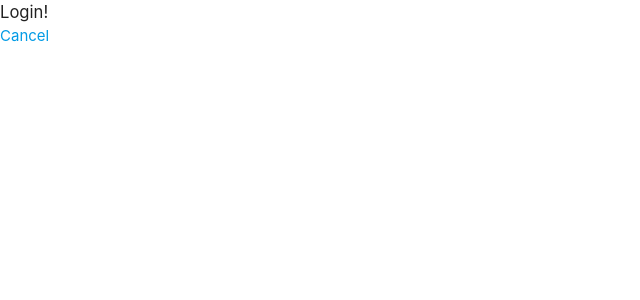
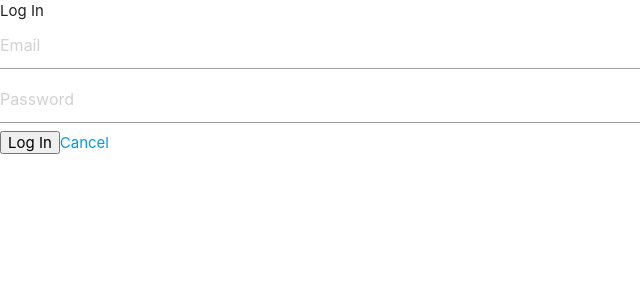
Before and after one commit to RyanBranco/auditory, a React (Create React App) app: page /login in a window 1280 px wide. Shown: the top 300 px of the page, without its empty margins (0-640 px from the left). Built offline with nearby package versions, Linux system fonts and the light colour scheme.

Commit message:
login and sign out (signup still has major bug)

```diff
--- a/routes/api/users.js
+++ b/routes/api/users.js
@@ -4,8 +4,8 @@ const User = require('../../models/user');
 const usersCtrl = require('../../controllers/users');
 
 /*---------- Public Routes ----------*/
-router.get('/signup', usersCtrl.signup);
-router.get('/login', usersCtrl.login);
+router.post('/signup', usersCtrl.signup);
+router.post('/login', usersCtrl.login);
 
 
 module.exports = router;
--- a/src/components/SideBarContent/SideBarContent.jsx
+++ b/src/components/SideBarContent/SideBarContent.jsx
@@ -5,7 +5,7 @@ import styles from "./SideBarContent.module.css";
 const SideBarContent = (props) => {
     let sideBar = props.user ?
         <div id={styles.SideBarContent}>
-            <p>I shouldnt be here</p>
+            <Link to='' onClick={props.handleLogout}>logout</Link>
         </div>
         :
         <div id={styles.LoginSideBar}>
--- a/src/components/SignupForm/SignupForm.jsx
+++ b/src/components/SignupForm/SignupForm.jsx
@@ -25,9 +25,9 @@ class SignupForm extends Component {
     try {
       await userService.signup(this.state);
       // Successfully signed up - show GamePage
+      this.props.handleSignup();
       this.props.history.push('/');
     } catch (err) {
-      console.log(err)
       // Invalid user data (probably duplicate email)
       this.props.updateMessage(err.message);
     }
--- a/src/pages/App/App.js
+++ b/src/pages/App/App.js
@@ -13,24 +13,36 @@ class App extends Component {
       user: userService.getUser()
     }
   }
+
+  handleSignupOrLogin = () => {
+    this.setState({user: userService.getUser()});
+  }
+
+  handleLogout = () => {
+    userService.logout();
+    this.setState({ user: null });
+  }
+
   render() {
     return (
       <div id="App">
         <Switch>
           <Route exact path='/login' render={({ history }) =>
             <LoginPage
-            history={history}
-            handleSignupOrLogin={this.handleSignupOrLogin}
+              history={history}
+              handleSignupOrLogin={this.handleSignupOrLogin}
             />
           }/>
           <Route exact path='/signup' render={({ history }) =>
             <SignupPage
+              handleSignup={this.handleSignup}
               history={history}
               handleSignupOrLogin={this.handleSignupOrLogin}
             />
           }/>
           <Route exact path='/' render={() =>
             <WebPage
+              handleLogout={this.handleLogout}
               user={this.state.user}
             />
           }/>
--- a/src/pages/LoginPage/LoginPage.jsx
+++ b/src/pages/LoginPage/LoginPage.jsx
@@ -1,24 +1,60 @@
-import React, {Component} from "react";
-import { Link } from "react-router-dom";
+import React, { Component } from 'react';
+import { Link } from 'react-router-dom';
+import userService from '../../utils/userService';
 
 class LoginPage extends Component {
-    constructor() {
-        super();
-        this.state = {
-            email: "",
-            pw: ""
-        }
+
+  state = {
+    email: '',
+    pw: ''
+  };
+
+  handleChange = (e) => {
+    this.setState({
+      // Using ES2015 Computed Property Names
+      [e.target.name]: e.target.value
+    });
+  }
+
+  handleSubmit = async (e) => {
+    e.preventDefault();
+    try {
+      await userService.login(this.state);
+      // Let <App> know a user has signed up!
+      this.props.handleSignupOrLogin();
+      // Successfully signed up - show GamePage
+      this.props.history.push('/');
+    } catch (err) {
+      // Use a modal or toast in your apps instead of alert
+      alert('Invalid Credentials!');
     }
+  }
 
-    render() {
-        return (
+  render() {
+    return (
+      <div>
+        <header>Log In</header>
+        <form onSubmit={this.handleSubmit} >
+          <div>
             <div>
-                <p>Login!</p>
-                <Link to='/'>Cancel</Link>
+              <input type="email" placeholder="Email" value={this.state.email} name="email" onChange={this.handleChange} />
             </div>
-        )
-    }
+          </div>
+          <div>
+            <div>
+              <input type="password" placeholder="Password" value={this.state.pw} name="pw" onChange={this.handleChange} />
+            </div>
+          </div>
+          <div>
+            <div>
+              <button>Log In</button>
+              <Link to='/'>Cancel</Link>
+            </div>
+          </div>
+        </form>
+      </div>
+    );
+  }
 }
 
-
 export default LoginPage;
--- a/src/pages/WebPage/WebPage.jsx
+++ b/src/pages/WebPage/WebPage.jsx
@@ -6,6 +6,7 @@ const WebPage = (props) => {
     return(
         <div>
             <SideBar
+                handleLogout={props.handleLogout}
                 user={props.user}
             />
             <Main
--- a/src/utils/tokenService.js
+++ b/src/utils/tokenService.js
@@ -25,8 +25,13 @@ function getUserFromToken () {
     return token ? JSON.parse(atob(token.split('.')[1])).user : null;
 }
 
+function removeToken() {
+  localStorage.removeItem('token');
+}
+
 export default {
     setToken,
     getToken,
-    getUserFromToken
+    getUserFromToken,
+    removeToken
 };
--- a/src/utils/userService.js
+++ b/src/utils/userService.js
@@ -3,6 +3,7 @@ import tokenService from './tokenService';
 const BASE_URL = '/api/users/';
 
 function signup(user) {
+  console.log(user)
   return fetch(BASE_URL + 'signup', {
     method: 'POST',
     headers: new Headers({'Content-Type': 'application/json'}),
@@ -12,16 +13,37 @@ function signup(user) {
     if (res.ok) return res.json();
     throw new Error('Email already taken!');
   })
+  // Parameter destructuring!
   .then(({ token }) => {
     tokenService.setToken(token);
   });
+}
+
+function login(creds) {
+  return fetch(BASE_URL + 'login', {
+    method: 'POST',
+    headers: new Headers({'Content-Type': 'application/json'}),
+    body: JSON.stringify(creds)
+  })
+  .then(res => {
+    // Valid login if we have a status of 2xx (res.ok)
+    if (res.ok) return res.json();
+    throw new Error('Bad Credentials!');
+  })
+  .then(({token}) => tokenService.setToken(token));
 }
 
 function getUser() {
   return tokenService.getUserFromToken();
 }
 
+function logout() {
+  tokenService.removeToken();
+}
+
 export default {
   signup,
-  getUser
+  getUser,
+  logout,
+  login
 }
```
Also changed, not shown: controllers/users.js (+22 -3 lines), models/User.js (+10 -8 lines). Lines whose indentation alone changed are shown as unchanged.
